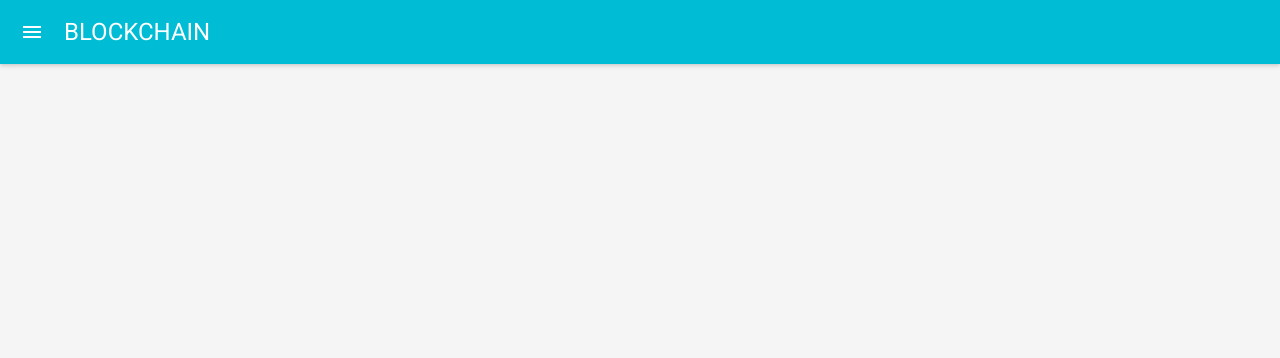
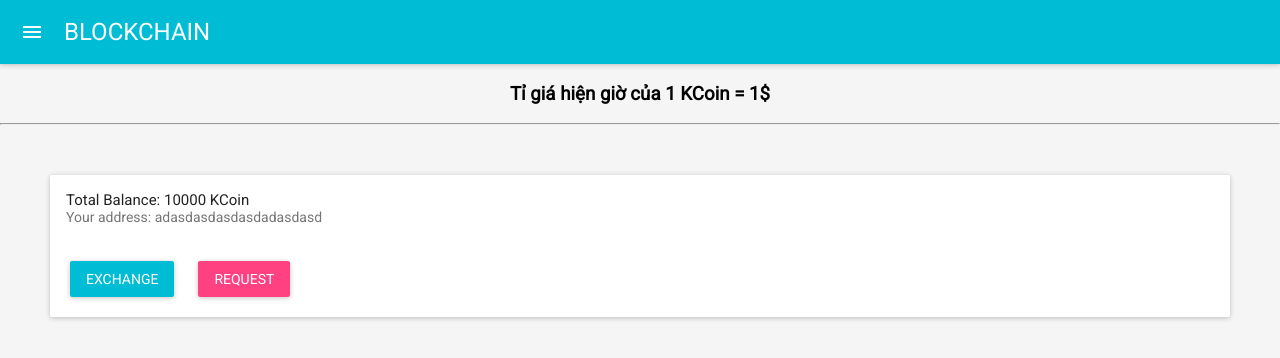
Before and after one commit to 1412305/DoAnCNM_Client, a React (Create React App) app: page /wallet in a window 1280 px wide. Shown: the top 358 px of the page. Built offline with nearby package versions, Linux system fonts and the light colour scheme.

Commit message:
Thêm giao diện màn hình quản lý ví tiền

```diff
--- a/src/components/WalletPage/Dashboard.js
+++ b/src/components/WalletPage/Dashboard.js
@@ -1,8 +1,35 @@
 import React from 'react';
+import {Link} from 'react-router-dom';
+import {Card, CardActions, CardHeader, CardText} from 'material-ui/Card';
+import RaisedButton from 'material-ui/RaisedButton';
 
-const Dashboard = () => (
-    <div>
+const style = {
+    card: {
+        margin: 50,
+    },
+    button: {
+      margin: 12,
+    }
+  };
+
+const Dashboard = () => (<div >
+  <div>
+    <div className="text-center">
+      <h3>Tỉ giá hiện giờ của 1 KCoin = 1$</h3>
+      <hr/>
     </div>
-)
+    <Card style={style.card}>
+      <CardHeader
+        title = {'Total Balance: 10000' + ' KCoin'}
+        subtitle="Your address: adasdasdasdasdadasdasd"
+        actAsExpander={true}
+      />
+      <CardActions>
+        <RaisedButton label="Exchange" primary={true} style={style.button} />
+        <RaisedButton label="Request" secondary={true} style={style.button} />
+      </CardActions>
+    </Card>
+  </div>
+</div>)
 
 export default Dashboard
```
